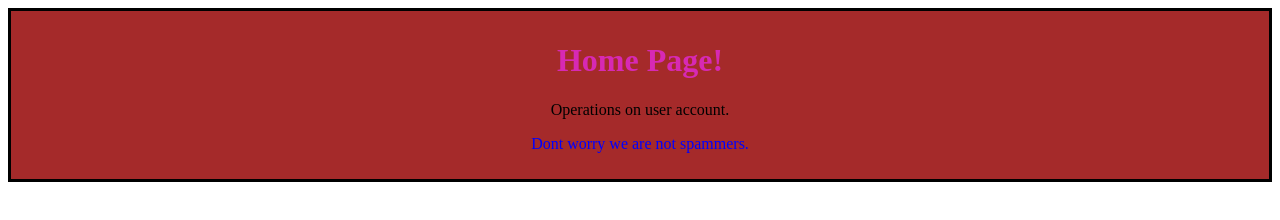
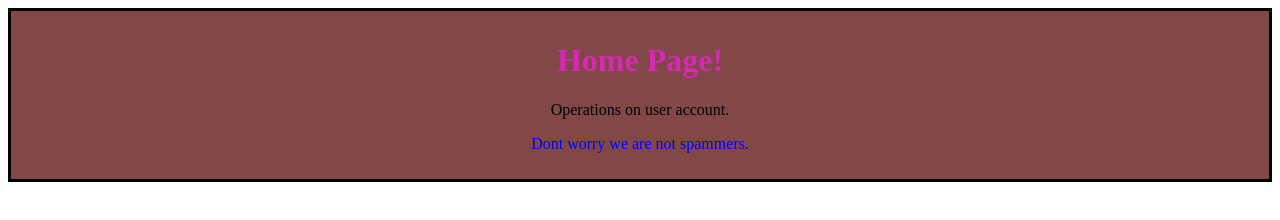
Before and after one commit to ebhavani1410/beingInfinity, a website: page frontend/index.html in a window 1280 px wide. In both pictures the pointer is over the element 640 px from the left and 94 px from the top of the page. Drawn offline with Linux system fonts and the light colour scheme.

Commit message:
changed the background highlight colour

```diff
--- a/frontend/index.css
+++ b/frontend/index.css
@@ -13,7 +13,7 @@ h1 {
 }
 
 #cntr :hover {
-    background-color: brown;
+    background-color: rgb(130, 71, 71);
 }
 
 #p2 {
```
